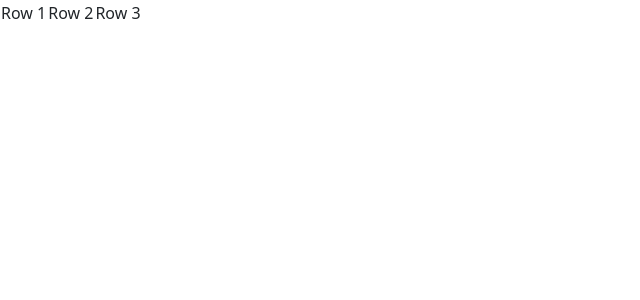
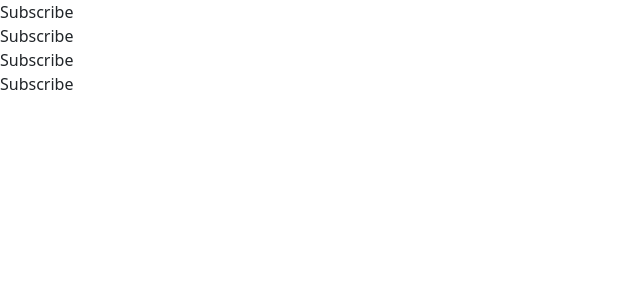
Before and after one commit to dineshctoula/react-Tutorial, a React (Vite) app: page / in a window 1280 px wide. Shown: the top 300 px of the page, without its empty margins (0-640 px from the left). Built offline with nearby package versions, Linux system fonts and the light colour scheme.

Commit message:
#34 function as props

```diff
--- a/src/App.jsx
+++ b/src/App.jsx
@@ -1,18 +1,15 @@
-// import React, { Fragment } from "react";
-
-import TableRow from "./TableRow";
-
-function App() {
+import User from "./User";
+function App(){
+   const channelName=(name)=>{
+    alert(name);
+  };
   return (
-    <table>
-      <tbody>
-        <tr>
-          <TableRow />
-
-        </tr>
-      </tbody>
-    </table>
+    <div>
+      <User channelName={channelName} name="dinesh" />
+       <User channelName={channelName} name="pawan"/>
+        <User channelName={channelName}  name="dipak"/>
+         <User channelName={channelName} name="Nira" />
+    </div>
   );
 }
-
 export default App;
--- a/src/User.jsx
+++ b/src/User.jsx
@@ -1,7 +1,10 @@
-function User({key,item}){
-  return (
+function User({channelName,name}){
+
+
+
+  return(
     <div>
-     <li key={key}> {item}</li>
+      <button onClick={()=>channelName(name)}>Subscribe</button>
     </div>
   );
 }
```
